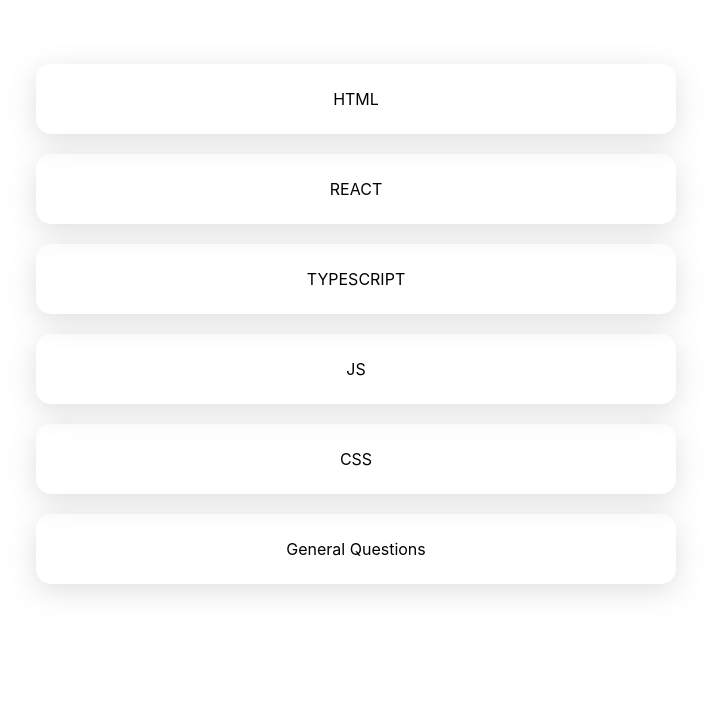
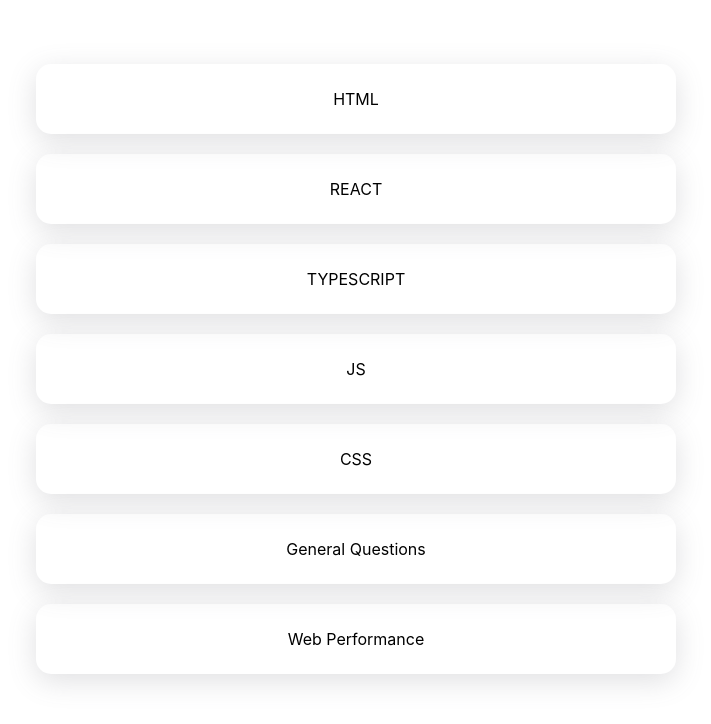
Before and after one commit to Vlad777mykola/SELECTION_OF_SERVICES, a React (Vite) app: page / in a window 1280 px wide. Shown: the top 724 px of the page, without its empty margins (284-995 px from the left). Built offline with nearby package versions, Linux system fonts and the light colour scheme.

Commit message:
feat(questions): refactor code

```diff
--- a/src/constants/collections.ts
+++ b/src/constants/collections.ts
@@ -5,6 +5,7 @@
 import { REACT_JS } from './react';
 import { TS_TS } from './ts';
 import { GENERAL_QUESTIONS } from './general_questions';
+import { WEB_PERFORMANCE } from './web_performance';
 
 export type Questions = {
   readonly question: string;
@@ -19,6 +20,7 @@
 	['4', JS_TS],
 	['5', CSS_TS],
 	['6', GENERAL_QUESTIONS],
+	['7', WEB_PERFORMANCE]
 ]);
 
 export const DEFAULT_COLLECTIONS_QUESTION = [
@@ -88,4 +90,15 @@
 		learnByInterest: 'Books',
 		learnBySkill: 'Reading',
 	},
+	{
+		id: '7',
+		title: 'Web Performance',
+		subtitle: 'Web Performance',
+		level: 'B2',
+		category: ['Adjectives', 'Verbs'],
+		topic: ['Web Performance'],
+		learningStyle: 'Selecting/Matching',
+		learnByInterest: 'Books',
+		learnBySkill: 'Reading',
+	},
 ];
--- a/src/constants/web_performance.ts
+++ b/src/constants/web_performance.ts
@@ -247,13 +247,6 @@
     fullResponse: '',
   },
   {
-    question: 'What is the difference between preparing and connecting front-end assets depending on whether you use HTTP1 or HTTP2 on the server?',
-    response: [
-      ``
-    ],
-    fullResponse: '',
-  },
-  {
     question: 'What is the difference between preparing and connecting front-end assets depending on whether you use HTTP1 on the server?',
     response: [
       `One request → one resource (request per connection), although modern browsers open 6–8 parallel connections.
```
